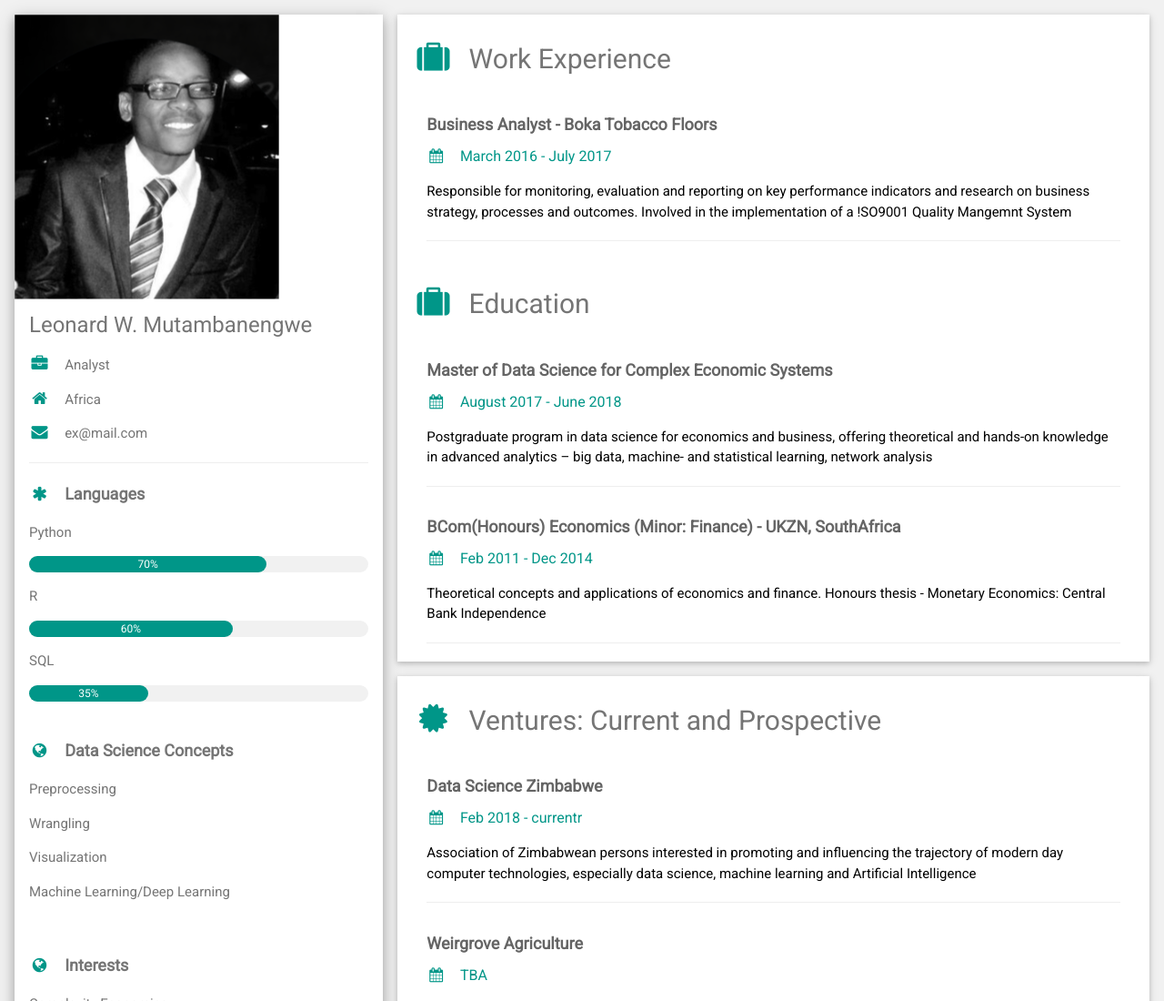
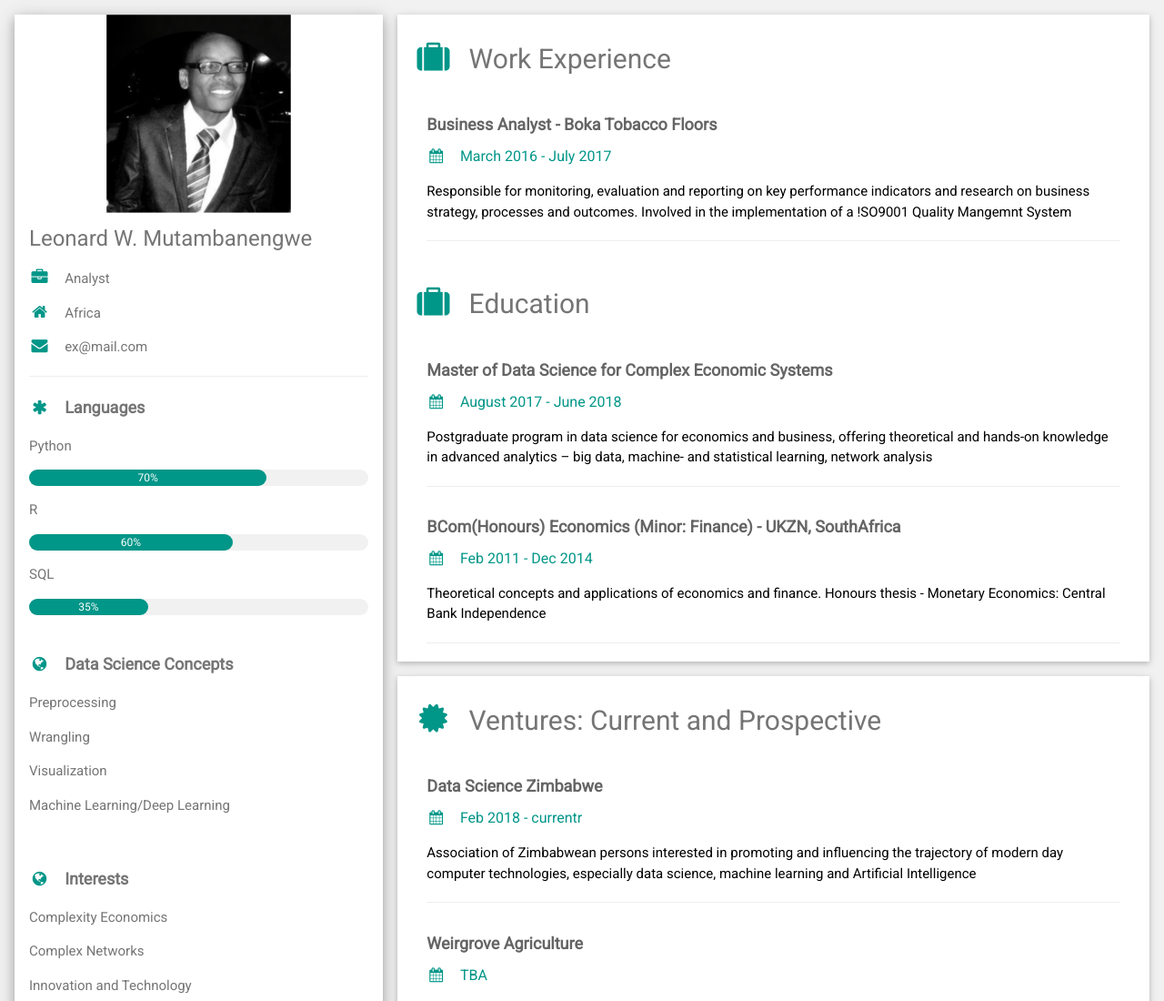
Before and after one commit to LeoChando/leonardmutambanengwe.github.io, a plain HTML site: page index.html in a window 1280 px wide. Shown: the top 1100 px of the page at 91% size. Drawn offline with nearby package versions, Linux system fonts and the light colour scheme.

Commit message:
Update index.html

```diff
--- a/index.html
+++ b/index.html
@@ -8,6 +8,11 @@
 <link rel="stylesheet" href="https://cdnjs.cloudflare.com/ajax/libs/font-awesome/4.7.0/css/font-awesome.min.css">
 <style>
 html,body,h1,h2,h3,h4,h5,h6 {font-family: "Roboto", sans-serif}
+img {
+    display: block;
+    margin-left: auto;
+    margin-right: auto;
+}
 </style>
 <body class="w3-light-grey">
 
@@ -22,7 +27,7 @@ html,body,h1,h2,h3,h4,h5,h6 {font-family: "Roboto", sans-serif}
 
       <div class="w3-white w3-text-grey w3-card-4">
         <div class="w3-display-container">
-          <img src="images/leo.png" alt="leo">
+          <img src="images/leo.png" alt="leo" style="width:50%;">
         </div>
         <div class="w3-container">
           <h3>Leonard W. Mutambanengwe</h3>
```
